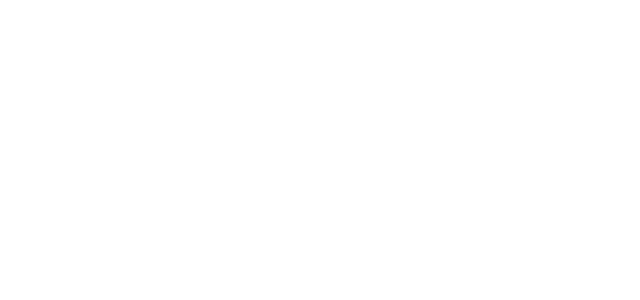
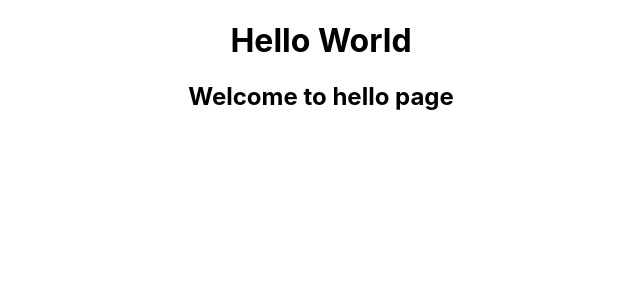
Before and after one commit to mohamadAlrimi/Multiple-Pages-Web-App, a React (Create React App) app: page /hello in a window 1280 px wide. Shown: the top 300 px of the page, without its empty margins (319-959 px from the left). Built offline with nearby package versions, Linux system fonts and the light colour scheme.

Commit message:
Using routing

```diff
--- a/src/App.js
+++ b/src/App.js
@@ -1,5 +1,8 @@
 import logo from './logo.svg';
 import './App.css';
+import { Route ,Routes } from 'react-router-dom';
+import { Hello } from './Hello';
+import {Home} from "./Home"
 
 function App() {
   return (
@@ -18,6 +21,11 @@
           Learn React
         </a>
       </header> */}
+      {/* Routes  */}
+      <Routes>
+        <Route path='/hello' element={<Hello/>}/>
+        <Route path='/' element={<Home/>}/>
+      </Routes>
     </div>
   );
 }
--- /dev/null
+++ b/src/Hello.js
@@ -0,0 +1,5 @@
+export   function Hello(){
+    return(<>
+    <h1> Hello World</h1>
+    <h2>Welcome to hello page</h2></>)
+}
--- /dev/null
+++ b/src/Home.js
@@ -0,0 +1,3 @@
+export  function Home(){
+    return(<> <h2>Home Page</h2></>)
+}
--- a/src/index.js
+++ b/src/index.js
@@ -3,12 +3,14 @@
 import './index.css';
 import App from './App';
 import reportWebVitals from './reportWebVitals';
+import { BrowserRouter } from 'react-router-dom';
 
 
 const root = ReactDOM.createRoot(document.getElementById('root'));
 root.render(
   <React.StrictMode>
-    <App />
+    <BrowserRouter><App /></BrowserRouter>
+
   </React.StrictMode>
 );
 
```
